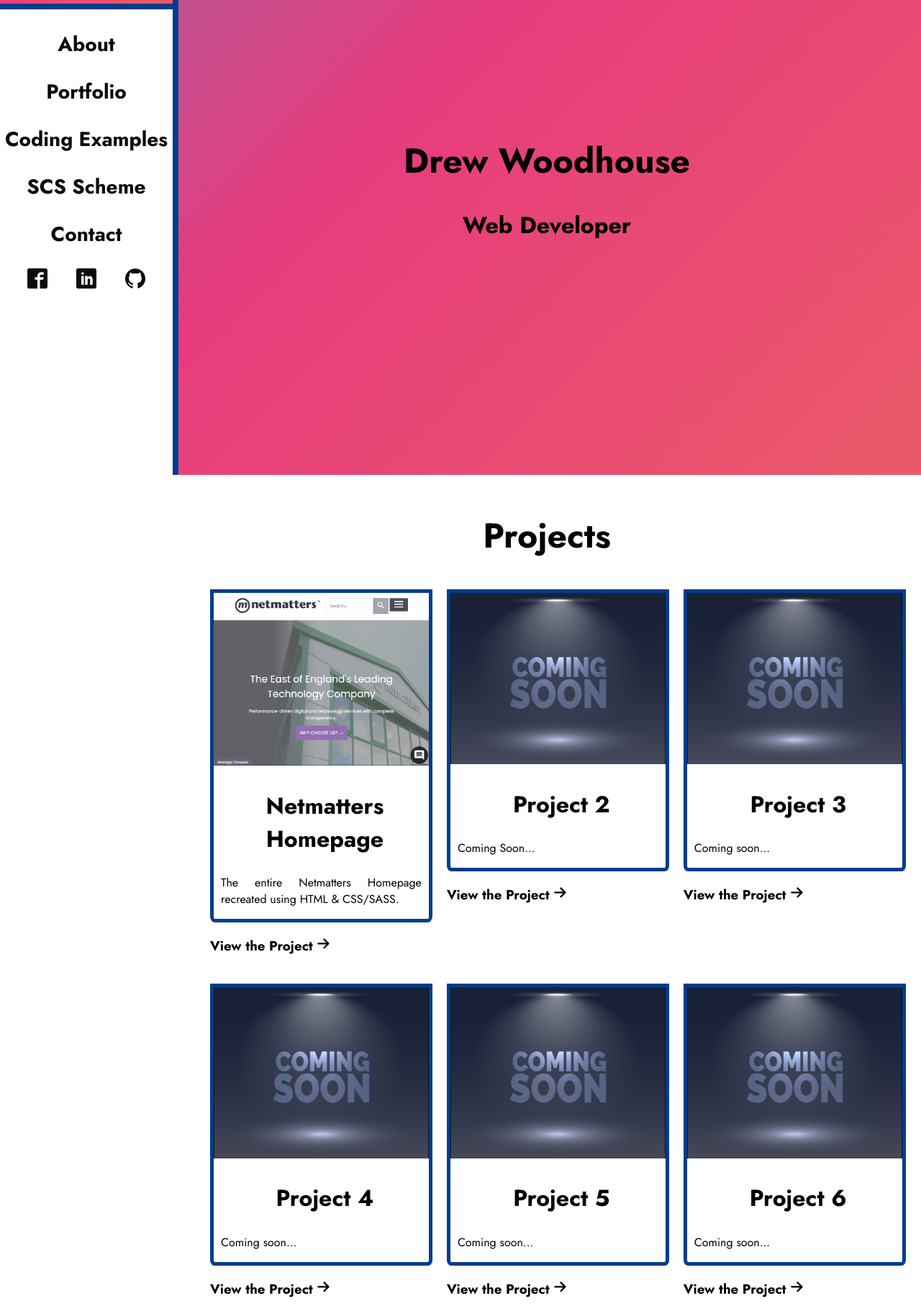
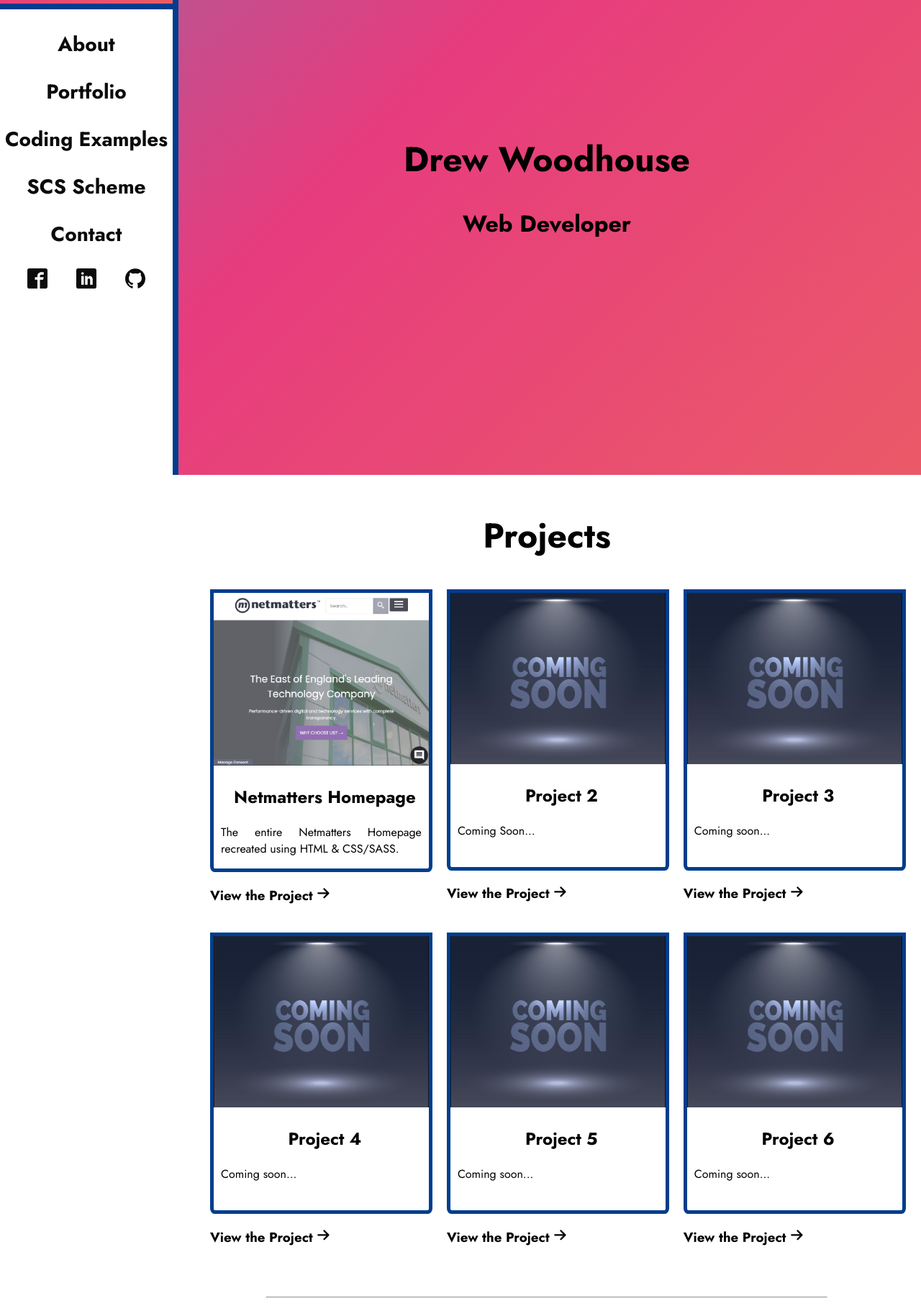
Before and after one commit to dwoodhouse1/Portfolio, a PHP site: page / in a window 1280 px wide. Shown: the part 140-1962 px from the top of the page at 72% size. Run offline with PHP 8.4, Linux system fonts and the light colour scheme.

Commit message:
V1.0 - Submission
Site is ready to be submitted and reviewed in this version.

```diff
--- a/aboutme.html
+++ b/aboutme.html
@@ -74,8 +74,8 @@
             <div id="banner">
                 <hgroup class="banner__heading">
                     <h1>About Me</h1>
-                    <img src="img/profile.png" class="image__profile" alt="Profile Picture">
                 </hgroup>
+                <img src="img/profile.png" class="image__profile" alt="Profile Picture">
             </div>
         </header>
 
--- a/codingexamples.html
+++ b/codingexamples.html
@@ -38,7 +38,6 @@
             </span>
         </button>
     </div>
-
 
     <!--Navigation Section-->
     <aside>
--- a/css/layout/header.css
+++ b/css/layout/header.css
@@ -1 +1 @@
-#banner{display:flex;justify-content:center;align-items:center;height:100vh;width:100%;background:linear-gradient(-45deg, #ee7752, #e73c7e, #23a6d5, #23d5ab);background-size:400% 400%;animation:gradient 15s ease infinite}.banner__heading{text-align:center}
+#banner{display:flex;flex-direction:column;justify-content:center;align-items:center;height:100vh;width:100%;background:linear-gradient(-45deg, #ee7752, #e73c7e, #23a6d5, #23d5ab);background-size:400% 400%;animation:gradient 15s ease infinite}.banner__heading{text-align:center}
--- a/index.html
+++ b/index.html
@@ -77,17 +77,16 @@
             <div id="banner">
                 <hgroup class="banner__heading">
                     <h1>Drew Woodhouse</h1>
-                    <h2>Web Developer</h2>
+                    <p class="h2 text-center bold">Web Developer</p>
                 </hgroup>
             </div>
         </header>
 
         <main>
-
             <!--Project Section-->
             <div class="container__center container__center--projects">
                 <section id="projects">
-                    <h1 class="text-center">Projects</h1>
+                    <h2 class="h1 text-center">Projects</h2>
 
                     <div class="project__grid">
 
@@ -95,8 +94,8 @@
                             <div class="project__block--content project__block--content-height">
                                 <img src="img/netmatters-home.PNG" alt="Netmatters Homepage" class="project__block--image">
                                 <div class="project__block-text margin-left margin-bottom">
-                                    <h2 class="text-center">Netmatters Homepage</h1>
-                                    <p>The entire Netmatters Homepage recreated using HTML & CSS/SASS.<p>
+                                    <h2 class="h3 text-center">Netmatters Homepage</h2>
+                                    <p>The entire Netmatters Homepage recreated using HTML & CSS/SASS.</p>
                                 </div>
                             </div>
                             <div class="project__block--view">
@@ -108,8 +107,8 @@
                             <div class="project__block--content project__block--content-height">
                                 <img src="img/coming-soon.PNG" alt="Coming Soon">
                                 <div class="project__block-text margin-left margin-bottom">
-                                    <h2 class="text-center">Project 2</h2>
-                                    <p>Coming Soon...</p>
+                                    <h2 class="h3 text-center">Project 2</h2>
+                                    <p>Coming Soon...<br>&nbsp;</p>
                                 </div>
                             </div>
                             <div class="project__block--view">
@@ -121,8 +120,8 @@
                             <div class="project__block--content project__block--content-height">
                                 <img src="img/coming-soon.PNG" alt="Coming Soon">
                                 <div class="project__block-text margin-left margin-bottom">
-                                    <h2 class="text-center">Project 3</h2>
-                                    <p>Coming soon...</p>
+                                    <h2 class="h3 text-center">Project 3</h2>
+                                    <p>Coming soon...<br>&nbsp;</p>
                                 </div>
                             </div>
                             <div class="project__block--view">
@@ -134,8 +133,8 @@
                             <div class="project__block--content project__block--content-height">
                                 <img src="img/coming-soon.PNG" alt="Coming Soon">
                                 <div class="project__block-text margin-left margin-bottom">
-                                    <h2 class="text-center">Project 4</h2>
-                                    <p>Coming soon...</p>
+                                    <h2 class="h3 text-center">Project 4</h2>
+                                    <p>Coming soon...<br>&nbsp;</p>
                                 </div>
                             </div>
                             <div class="project__block--view">
@@ -147,8 +146,8 @@
                             <div class="project__block--content project__block--content-height">
                                 <img src="img/coming-soon.PNG" alt="Coming Soon">
                                 <div class="project__block-text margin-left">
-                                    <h2 class="text-center">Project 5</h2>
-                                    <p>Coming soon...</p>
+                                    <h2 class="h3 text-center">Project 5</h2>
+                                    <p>Coming soon...<br>&nbsp;</p>
                                 </div>
                             </div>
                             <div class="project__block--view">
@@ -160,8 +159,8 @@
                             <div class="project__block--content project__block--content-height">
                                 <img src="img/coming-soon.PNG" alt="Coming Soon">
                                 <div class="project__block-text margin-left">
-                                    <h2 class="text-center">Project 6</h2>
-                                    <p>Coming soon...</p>
+                                    <h2 class="h3 text-center">Project 6</h2>
+                                    <p>Coming soon...<br>&nbsp;</p>
                                 </div>
                             </div>
                             <div class="project__block--view">
@@ -177,7 +176,7 @@
                 <section id="contact">
                     <div class="contact-me">
                         <hr>
-                        <h1 class="text-center">Get In Touch </h1>
+                        <h2 class="h1 text-center">Get In Touch </h2>
                         <p>If you are interested in knowing more about me, please fill out the form below with your first name, last name, email, the subject and the message you want
                             to send me. I will be in touch as soon as possible.
                         </p>
@@ -202,7 +201,7 @@
                                 </div>
 
                                 <div class="contact-form__message">
-                                    <textarea type="text" id="contact-form__message" name="message" placeholder="Message"></textarea>
+                                    <textarea id="contact-form__message" name="message" placeholder="Message"></textarea>
                                 </div>
                             </div>
                             <div class="contact-form__submit">
--- a/scss/base/_base.scss
+++ b/scss/base/_base.scss
@@ -56,8 +56,38 @@ h1 {
     }
 }
 
+.h1 {
+    font-size: 2.5rem;
+
+    @include viewport(medium) {
+        font-size: 3rem;
+    }
+
+    @include viewport(large) {
+        font-size: 3rem;
+    }
+
+    @include viewport(x-large) {
+        font-size: 3rem;
+    }
+}
+
 h2 {
     font-size: 2rem;
+}
+
+.h2 {
+    margin-block-start: 1em;
+    margin-block-end: 1em;
+    font-size: 2rem;
+}
+
+.h3 {
+    font-size: 1.5rem;
+}
+
+.bold {
+    font-weight: bold;
 }
 
 footer {
@@ -67,3 +97,7 @@ footer {
 p {
     text-align: justify;
 }
+
+.inline {
+    display: inline;
+}
--- a/scss/layout/_projects.scss
+++ b/scss/layout/_projects.scss
@@ -31,6 +31,7 @@
 
 .project__block {
 
+    box-sizing: border-box;
 
     &--content {
         @include projectblock-format();
@@ -56,6 +57,7 @@
         }
     }
 
+
     & p {
         margin-right: toRem(10);
     }
--- a/scss/layout/header.scss
+++ b/scss/layout/header.scss
@@ -6,6 +6,7 @@
 
 #banner {
     display: flex;
+    flex-direction: column;
     justify-content: center;
     align-items: center;
     height: 100vh;
--- a/scss/modules/_forms.scss
+++ b/scss/modules/_forms.scss
@@ -6,16 +6,7 @@ input {
     font-family: $font-family--primary;
 
     &[type=text] {
-        box-sizing: border-box;
-        padding: 12px 20px;
-        font-size: 1.2rem;
-        position: center;
-
-        width: 100%;
-        background-color: lightgrey;
-        color: #606060;
-        border: 2px solid $grey;
-        border-radius: 2px;
+        @include textfield-format();
 
 
         &:focus {
@@ -176,13 +167,19 @@ input {
         }
     }
 
+    &__message {
+        @include textfield-format();
+
+        &:focus::placeholder {
+            color: transparent;
+        }
+    }
+
     &__subject:focus::placeholder {
         color: transparent;
     }
 
-    &__message:focus::placeholder {
-        color: transparent;
-    }
+
 }
 
 textarea {
--- a/scss/modules/_icons.scss
+++ b/scss/modules/_icons.scss
@@ -14,8 +14,8 @@
 .icon-arrow-up {
     fill: $black;
     font-size: 32px;
+}
 
-}
 
 .icon-facebook {
     fill: $black;
@@ -35,7 +35,6 @@
 
 .icon-github {
 
-
     &:hover {
         fill: $github-color;
     }
--- a/scss/modules/_img.scss
+++ b/scss/modules/_img.scss
@@ -21,7 +21,7 @@
     border: 5px solid black;
 
     @include viewport(small) {
-        width: 40%;
+        width: 45%;
     }
 
     @include viewport(medium) {
--- a/scss/utilities/_mixins.scss
+++ b/scss/utilities/_mixins.scss
@@ -86,3 +86,16 @@
     background-color: $white;
     border-radius: 0;
 }
+
+@mixin textfield-format() {
+    box-sizing: border-box;
+    padding: 12px 20px;
+    font-size: 1.2rem;
+    position: center;
+
+    width: 100%;
+    background-color: lightgrey;
+    color: #606060;
+    border: 2px solid $grey;
+    border-radius: 2px;
+}
```
Also changed, not shown: css/application.css, icons/arrow-up.svg (deleted), img/coming-soon.jpg (deleted), img/netmatters-homepage.PNG (deleted), img/netmatters-homepage.jpg (deleted), img/profile.jpg (deleted), img/profile2.jpg (deleted), img/projectone.jpg (deleted).
